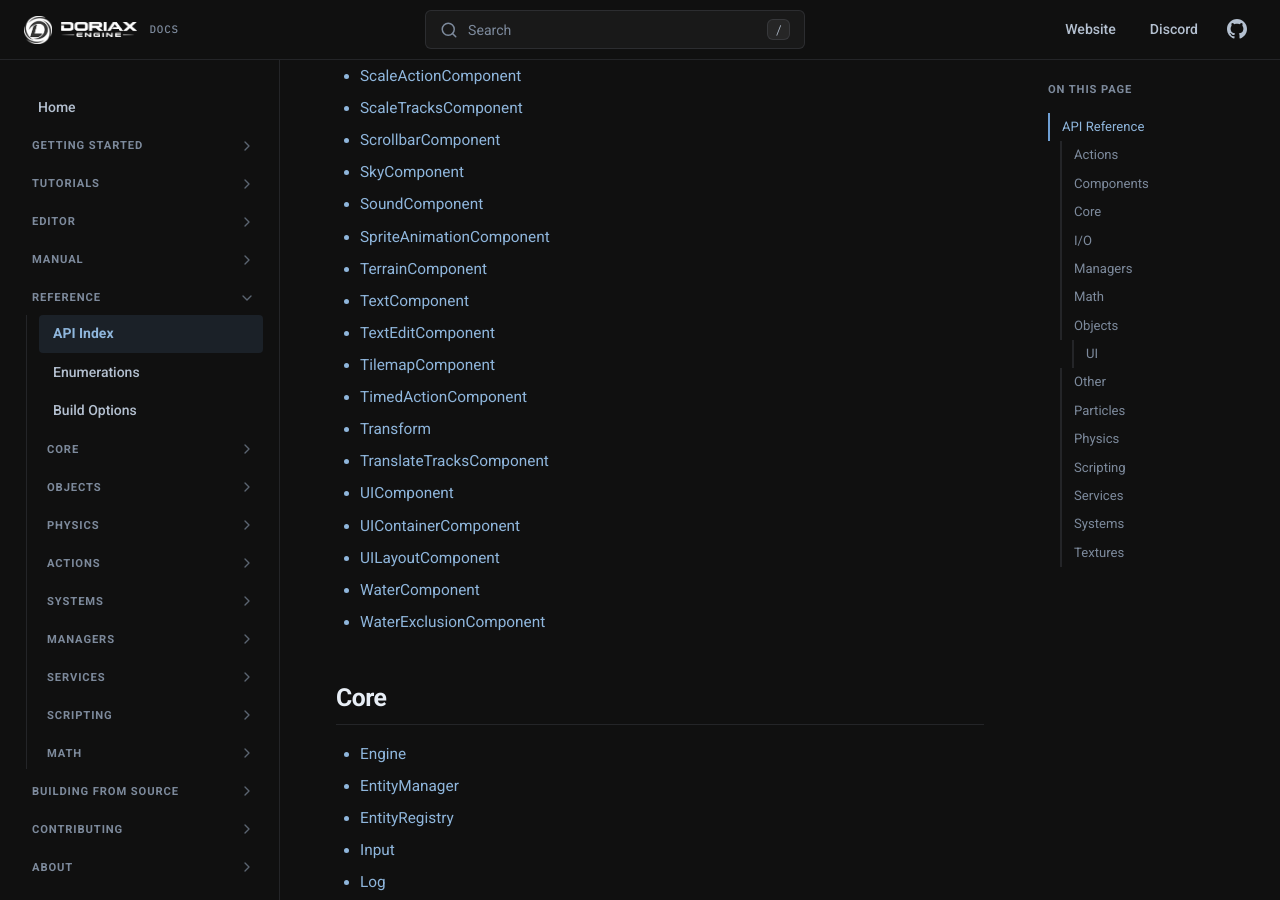
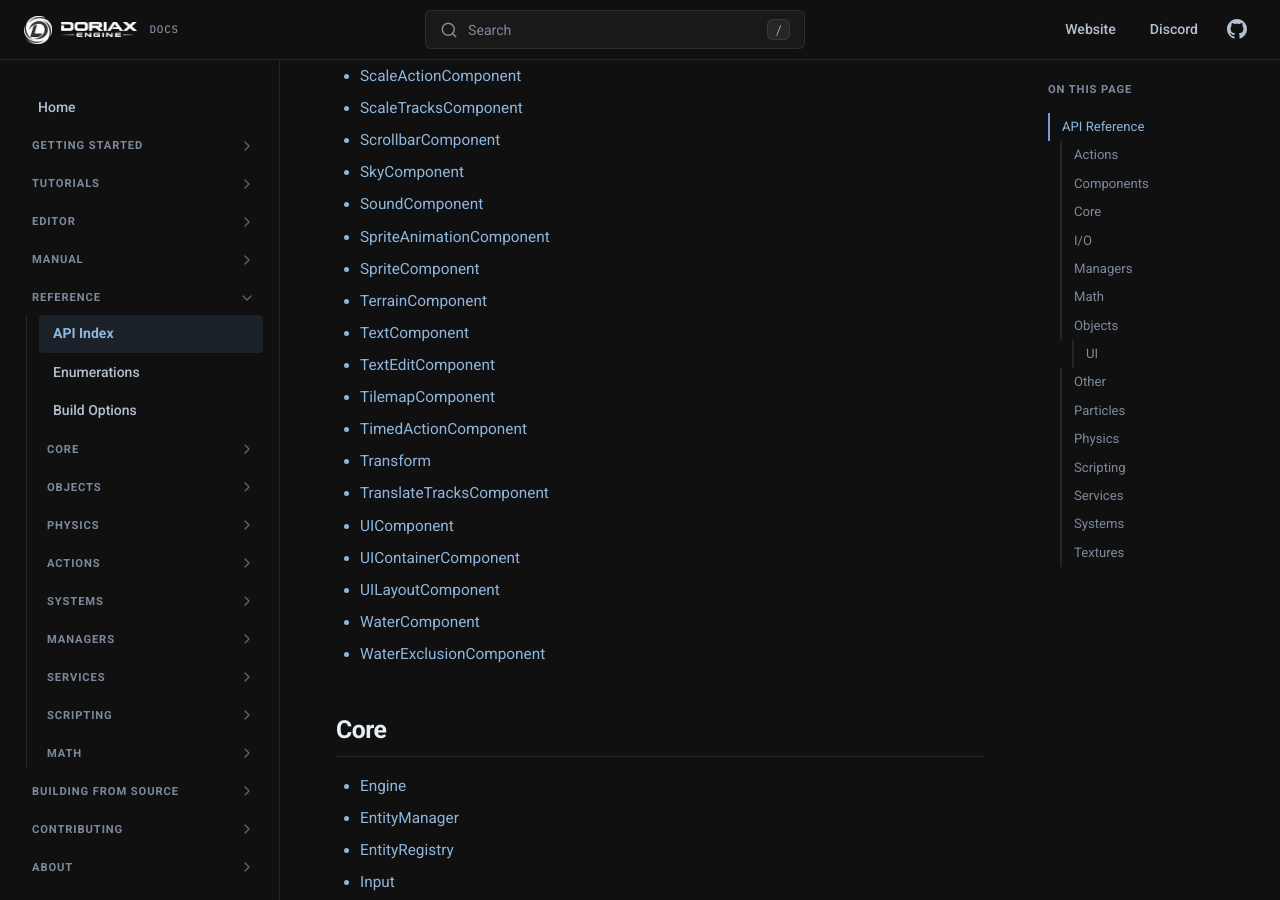
Before and after one commit to doriaxengine/doriax-docs, an MkDocs documentation site: the page built from docs/reference/index.md, in a window 1280 px wide and 900 px high, scrolled down 2047 px. Built offline with MkDocs 1.6.1, drawn with Linux system fonts in a browser that asks for light colours; comment, search, counter and statistics services are not loaded.

Commit message:
Listed SpriteComponent in the API index

```diff
--- a/docs/reference/index.md
+++ b/docs/reference/index.md
@@ -75,6 +75,7 @@ See also [Enumerations](enums.md) and [Build Options](build-options.md).
 - [SkyComponent](classes/skycomponent.md)
 - [SoundComponent](classes/soundcomponent.md)
 - [SpriteAnimationComponent](classes/spriteanimationcomponent.md)
+- [SpriteComponent](classes/spritecomponent.md)
 - [TerrainComponent](classes/terraincomponent.md)
 - [TextComponent](classes/textcomponent.md)
 - [TextEditComponent](classes/texteditcomponent.md)
```
